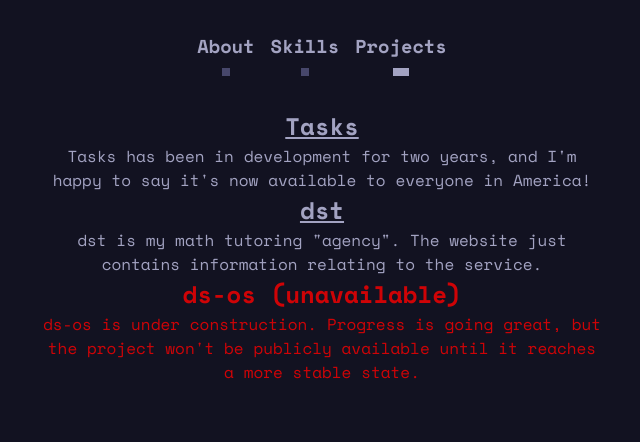
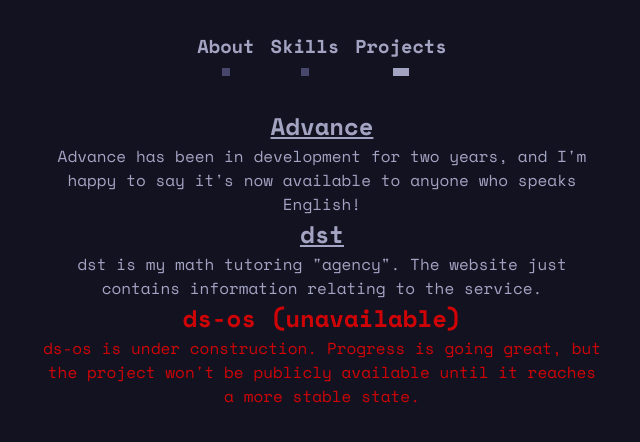
Before and after one commit to ds797/797, a Svelte app: page / in a window 1280 px wide. Both pictures are taken after a click on the element "Projects". Shown: the top 442 px of the page, without its empty margins (318-958 px from the left). Built offline with nearby package versions, Linux system fonts and the light colour scheme.

Commit message:
Tasks -> Advance

```diff
--- a/src/pages/Projects.svelte
+++ b/src/pages/Projects.svelte
@@ -2,9 +2,9 @@
 	import Project from './Project.svelte';
 
 	let projects = [{
-		name: 'Tasks',
-		description: 'Tasks has been in development for two years, and I\'m happy to say it\'s now available to everyone in America!',
-		link: 'https://tasks-dnl.pages.dev/tasks',
+		name: 'Advance',
+		description: 'Advance has been in development for two years, and I\'m happy to say it\'s now available to anyone who speaks English!',
+		link: 'https://ds-advance.pages.dev',
 		icon: ''
 	}, {
 		name: 'dst',
```
